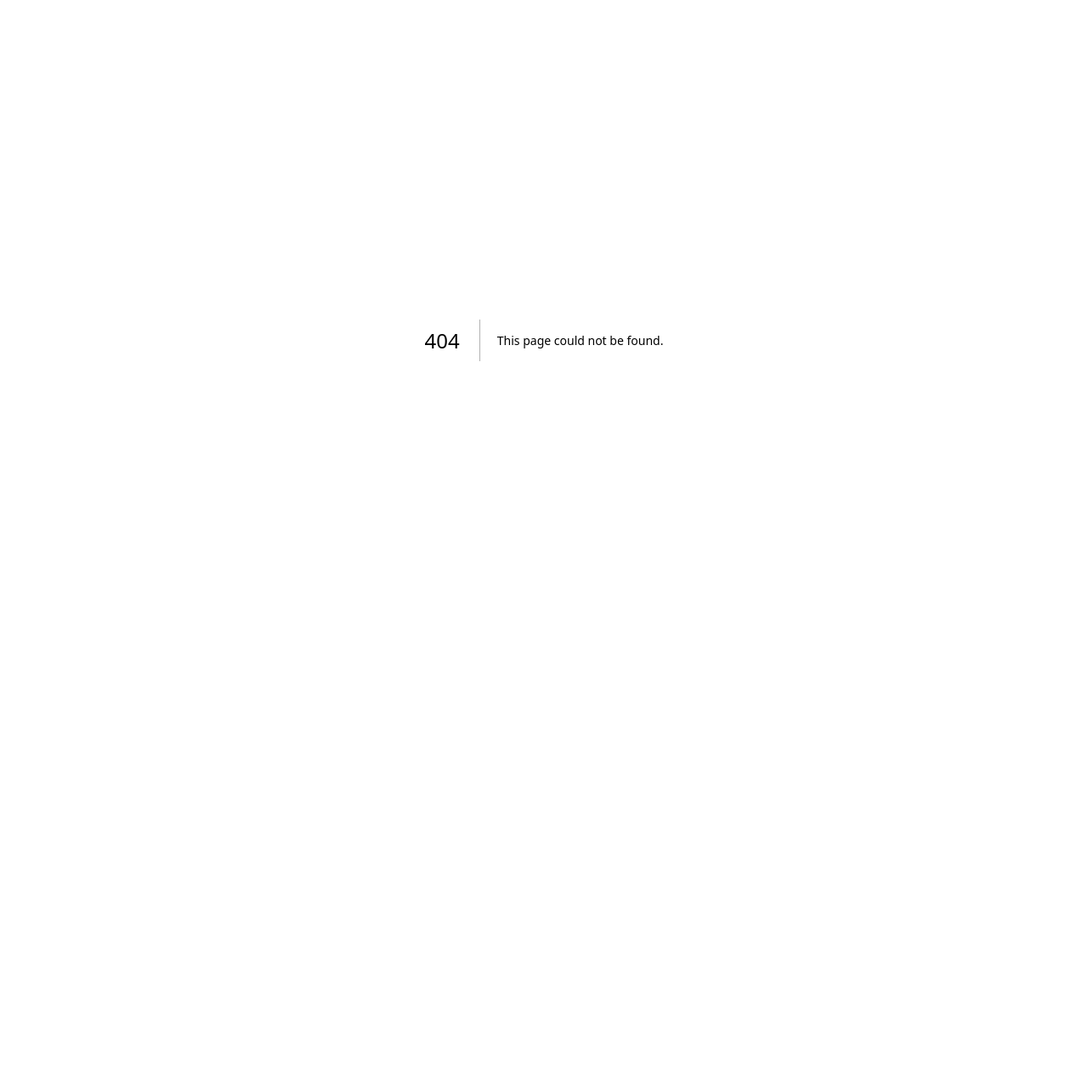
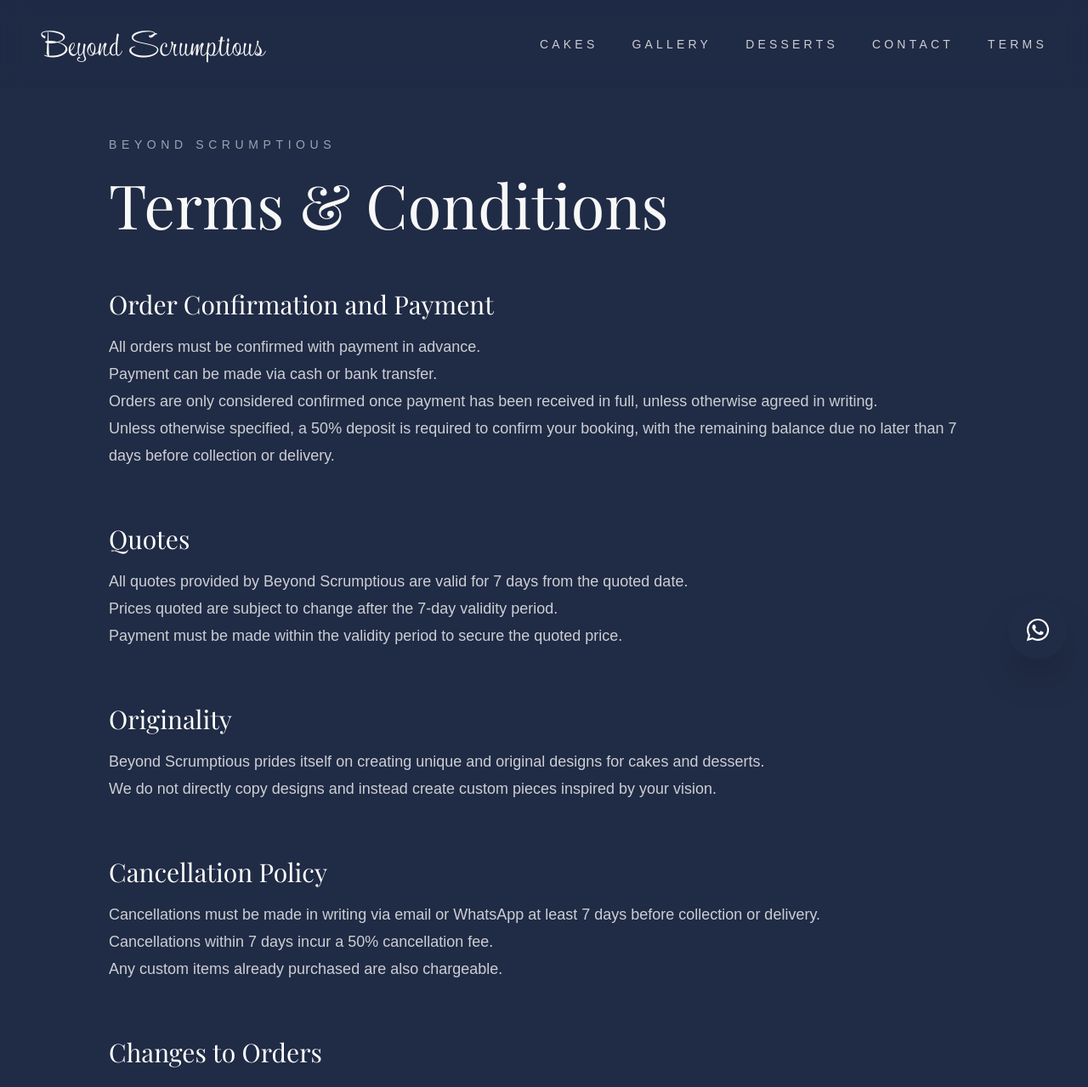
Before and after one commit to beyondscrumptious/beyondscrumptious-new, a Next.js app: page /terms in a window 1280 px wide. Before the commit this address had no page. Shown: the top 1279 px of the page at 85% size. Before the commit the page ends 800 px from the top, so only its background shows below. Built offline with nearby package versions, Linux system fonts and the light colour scheme; a web font is replaced by a local one.

Commit message:
Add gallery and terms pages

```diff
--- /dev/null
+++ b/app/gallery/page.tsx
@@ -0,0 +1,67 @@
+import Navbar from '../../components/Navbar'
+import WhatsAppButton from '../../components/WhatsAppButton'
+import { client } from '../../sanity/lib/client'
+import { urlFor } from '../../sanity/lib/image'
+
+async function getProducts() {
+  return client.fetch(`
+    *[_type == "product"] | order(_createdAt desc){
+      _id,
+      title,
+      category,
+      image
+    }
+  `)
+}
+
+export default async function GalleryPage() {
+  const products = await getProducts()
+
+  return (
+    <main className="bg-[#202b45] min-h-screen text-[#f8f8f8]">
+      <Navbar />
+      <WhatsAppButton />
+
+      <section className="pt-40 pb-24 px-6 text-center">
+        <p className="uppercase tracking-[0.4em] text-sm text-[#cfd7e2]/70 mb-6">
+          Our Work
+        </p>
+
+        <h1 className="heading-font text-6xl md:text-8xl mb-8">
+          Gallery
+        </h1>
+
+        <p className="max-w-3xl mx-auto text-lg leading-8 text-[#f8f8f8]/70">
+          Explore handcrafted eggless cakes, dessert tables and luxury event setups created for weddings, birthdays, mehndis and unforgettable celebrations.
+        </p>
+      </section>
+
+      <section className="pb-32 px-6">
+        <div className="max-w-7xl mx-auto columns-1 md:columns-3 gap-6 space-y-6">
+          {products.map((product: any) => (
+            <div
+              key={product._id}
+              className="break-inside-avoid overflow-hidden rounded-[2rem] shadow-2xl bg-[#f8f8f8]"
+            >
+              <img
+                src={urlFor(product.image).url()}
+                alt={product.title}
+                className="w-full hover:scale-[1.02] transition duration-300"
+              />
+
+              <div className="p-6 text-[#202b45]">
+                <h2 className="heading-font text-2xl mb-2">
+                  {product.title}
+                </h2>
+
+                <p className="uppercase tracking-[0.2em] text-sm text-[#202b45]/60">
+                  {product.category}
+                </p>
+              </div>
+            </div>
+          ))}
+        </div>
+      </section>
+    </main>
+  )
+}
--- a/app/page.tsx
+++ b/app/page.tsx
@@ -126,13 +126,9 @@
         </div>
       </section>
 
-      {/* GALLERY */}
-      <section
-        id="gallery"
-        className="bg-[#cfd7e2] py-32 px-6 text-[#202b45]"
-      >
-        <div className="max-w-7xl mx-auto">
-          <div className="text-center mb-20">
+      {/* GALLERY CTA */}
+      <section className="bg-[#cfd7e2] py-24 px-6 text-center text-[#202b45]">
+
         <p className="uppercase tracking-[0.4em] text-sm text-[#202b45]/60 mb-6">
           Our Work
         </p>
@@ -143,24 +139,18 @@
           The Spotlight
         </h2>
 
-            <p className="max-w-3xl mx-auto text-lg leading-8 text-[#202b45]/70">
-              Elegant wedding cakes, themed birthday creations and luxury
-              dessert styling designed to become the centrepiece of every
-              celebration.
+        <p className="max-w-3xl mx-auto text-lg leading-8 text-[#202b45]/70 mb-12">
+          Explore our full collection of handcrafted cakes, dessert tables,
+          luxury event setups and unforgettable creations.
         </p>
-          </div>
 
-          <div className="columns-1 md:columns-3 gap-6 space-y-6">
-            {products.map((product: any) => (
-              <img
-                key={product._id}
-                src={urlFor(product.image).url()}
-                alt={product.title}
-                className="w-full rounded-[2rem] shadow-xl hover:scale-[1.02] transition duration-300"
-              />
-            ))}
-          </div>
-        </div>
+        <a
+          href="/gallery"
+          className="inline-block px-10 py-5 rounded-full bg-[#202b45] text-[#f8f8f8] hover:bg-[#8992a3] transition duration-300"
+        >
+          View Full Gallery
+        </a>
+
       </section>
 
       {/* DESSERT TABLE SETUPS */}
@@ -347,6 +337,11 @@
               WhatsApp
             </a>
           </div>
+          <div className="flex justify-center gap-8 mt-16 text-sm uppercase tracking-[0.2em] text-[#202b45]/60">
+            <a href="/">Home</a>
+            <a href="/gallery">Gallery</a>
+            <a href="/terms">Terms & Conditions</a>
+          </div>
         </div>
       </section>
     </main>
--- /dev/null
+++ b/app/terms/page.tsx
@@ -0,0 +1,216 @@
+import Navbar from '../../components/Navbar'
+import WhatsAppButton from '../../components/WhatsAppButton'
+
+export default function TermsPage() {
+  return (
+    <main className="bg-[#202b45] min-h-screen text-[#f8f8f8]">
+      <Navbar />
+      <WhatsAppButton />
+
+      <section className="pt-40 pb-32 px-6">
+        <div className="max-w-5xl mx-auto">
+
+          <p className="uppercase tracking-[0.4em] text-sm text-[#cfd7e2]/70 mb-6">
+            Beyond Scrumptious
+          </p>
+
+          <h1 className="heading-font text-5xl md:text-7xl mb-16">
+            Terms & Conditions
+          </h1>
+
+          <div className="space-y-16 text-[#f8f8f8]/80 leading-8 text-lg">
+
+            <div>
+              <h2 className="heading-font text-3xl mb-4 text-white">
+                Order Confirmation and Payment
+              </h2>
+
+              <p>
+                All orders must be confirmed with payment in advance.
+              </p>
+
+              <p>
+                Payment can be made via cash or bank transfer.
+              </p>
+
+              <p>
+                Orders are only considered confirmed once payment has been received in full, unless otherwise agreed in writing.
+              </p>
+
+              <p>
+                Unless otherwise specified, a 50% deposit is required to confirm your booking, with the remaining balance due no later than 7 days before collection or delivery.
+              </p>
+            </div>
+
+            <div>
+              <h2 className="heading-font text-3xl mb-4 text-white">
+                Quotes
+              </h2>
+
+              <p>
+                All quotes provided by Beyond Scrumptious are valid for 7 days from the quoted date.
+              </p>
+
+              <p>
+                Prices quoted are subject to change after the 7-day validity period.
+              </p>
+
+              <p>
+                Payment must be made within the validity period to secure the quoted price.
+              </p>
+            </div>
+
+            <div>
+              <h2 className="heading-font text-3xl mb-4 text-white">
+                Originality
+              </h2>
+
+              <p>
+                Beyond Scrumptious prides itself on creating unique and original designs for cakes and desserts.
+              </p>
+
+              <p>
+                We do not directly copy designs and instead create custom pieces inspired by your vision.
+              </p>
+            </div>
+
+            <div>
+              <h2 className="heading-font text-3xl mb-4 text-white">
+                Cancellation Policy
+              </h2>
+
+              <p>
+                Cancellations must be made in writing via email or WhatsApp at least 7 days before collection or delivery.
+              </p>
+
+              <p>
+                Cancellations within 7 days incur a 50% cancellation fee.
+              </p>
+
+              <p>
+                Any custom items already purchased are also chargeable.
+              </p>
+            </div>
+
+            <div>
+              <h2 className="heading-font text-3xl mb-4 text-white">
+                Changes to Orders
+              </h2>
+
+              <p>
+                Any order changes must be communicated at least 48 hours before collection or delivery.
+              </p>
+
+              <p>
+                We will always try our best to accommodate changes but cannot guarantee last-minute alterations.
+              </p>
+            </div>
+
+            <div>
+              <h2 className="heading-font text-3xl mb-4 text-white">
+                Allergies and Dietary Requirements
+              </h2>
+
+              <p>
+                All products are egg-free and gelatin-free.
+              </p>
+
+              <p>
+                Customers are responsible for informing us of allergies at the time of ordering.
+              </p>
+
+              <p>
+                While precautions are taken, we cannot guarantee products are allergen-free.
+              </p>
+            </div>
+
+            <div>
+              <h2 className="heading-font text-3xl mb-4 text-white">
+                Pickup and Delivery
+              </h2>
+
+              <p>
+                Pickup times must be adhered to wherever possible.
+              </p>
+
+              <p>
+                Once products leave our premises, responsibility transfers to the customer.
+              </p>
+
+              <p>
+                Delivery may be available subject to location and availability.
+              </p>
+            </div>
+
+            <div>
+              <h2 className="heading-font text-3xl mb-4 text-white">
+                Cake Care Instructions
+              </h2>
+
+              <p>
+                Cakes should be refrigerated upon arrival and removed approximately one hour before cutting.
+              </p>
+
+              <p>
+                Leftover cake should be stored in an airtight container.
+              </p>
+            </div>
+
+            <div>
+              <h2 className="heading-font text-3xl mb-4 text-white">
+                Dessert Tables & Live Dessert Stations
+              </h2>
+
+              <p>
+                A 50% deposit is required to secure all dessert table and live dessert station bookings.
+              </p>
+
+              <p>
+                Remaining balances are due 2 weeks before the booking date.
+              </p>
+
+              <p>
+                Bookings cancelled within 14 days incur a 50% cancellation fee.
+              </p>
+
+              <p>
+                Any specialty items purchased specifically for your booking are non-refundable.
+              </p>
+            </div>
+
+            <div>
+              <h2 className="heading-font text-3xl mb-4 text-white">
+                Changes to Terms
+              </h2>
+
+              <p>
+                Beyond Scrumptious reserves the right to update these terms and conditions at any time without prior notice.
+              </p>
+            </div>
+
+            <div>
+              <h2 className="heading-font text-3xl mb-4 text-white">
+                Contact
+              </h2>
+
+              <div className="space-y-2">
+                <p>Naavyen Patel</p>
+                <p>📧 hello@beyondscrumptious.com</p>
+                <p>📞 +44 7933 903000</p>
+                <p>📸 @beyond.scrumptious</p>
+                <p>🌐 www.beyondscrumptious.com</p>
+              </div>
+            </div>
+
+            <div className="pt-10 border-t border-white/10">
+              <p className="text-sm uppercase tracking-[0.3em] text-[#cfd7e2]/60">
+                Last Updated: 15/05/2026
+              </p>
+            </div>
+
+          </div>
+        </div>
+      </section>
+    </main>
+  )
+}
--- a/components/Navbar.tsx
+++ b/components/Navbar.tsx
@@ -9,18 +9,40 @@
   return (
     <nav className="fixed top-0 left-0 w-full z-50 px-8 md:px-12 py-8 backdrop-blur-md bg-[#202b45]/20">
       <div className="flex items-center justify-between">
-        <h1 className="logo-font text-3xl md:text-4xl">
+
+        {/* LOGO */}
+        <a
+          href="/"
+          className="logo-font text-3xl md:text-4xl"
+        >
           Beyond Scrumptious
-        </h1>
+        </a>
 
-        <div className="hidden md:flex gap-10 text-sm uppercase tracking-[0.3em] text-white/80">
-          <a href="#cakes">Cakes</a>
-          <a href="#desserts">Desserts</a>
-          <a href="#gallery">Gallery</a>
-          <a href="#faq">FAQ</a>
-          <a href="#contact">Contact</a>
+        {/* DESKTOP MENU */}
+        <div className="hidden md:flex gap-10 text-sm uppercase tracking-[0.3em] text-[#f8f8f8]/80">
+
+          <a href="/#cakes">
+            Cakes
+          </a>
+
+          <a href="/gallery">
+            Gallery
+          </a>
+
+          <a href="/#desserts">
+            Desserts
+          </a>
+
+          <a href="/#contact">
+            Contact
+          </a>
+
+          <a href="/terms">
+            Terms
+          </a>
         </div>
 
+        {/* MOBILE BUTTON */}
         <button
           onClick={() => setOpen(!open)}
           className="md:hidden text-2xl"
@@ -29,13 +51,29 @@
         </button>
       </div>
 
+      {/* MOBILE MENU */}
       {open && (
-        <div className="md:hidden flex flex-col gap-6 mt-8 text-sm uppercase tracking-[0.3em] text-white/80 bg-[#202b45] p-6 rounded-3xl">
-          <a href="#cakes">Cakes</a>
-          <a href="#desserts">Desserts</a>
-          <a href="#gallery">Gallery</a>
-          <a href="#faq">FAQ</a>
-          <a href="#contact">Contact</a>
+        <div className="md:hidden flex flex-col gap-6 mt-8 text-sm uppercase tracking-[0.3em] text-[#f8f8f8]/80 bg-[#202b45] p-6 rounded-3xl">
+
+          <a href="/#cakes">
+            Cakes
+          </a>
+
+          <a href="/gallery">
+            Gallery
+          </a>
+
+          <a href="/#desserts">
+            Desserts
+          </a>
+
+          <a href="/#contact">
+            Contact
+          </a>
+
+          <a href="/terms">
+            Terms
+          </a>
         </div>
       )}
     </nav>
```
Lines whose indentation alone changed are shown as unchanged.
